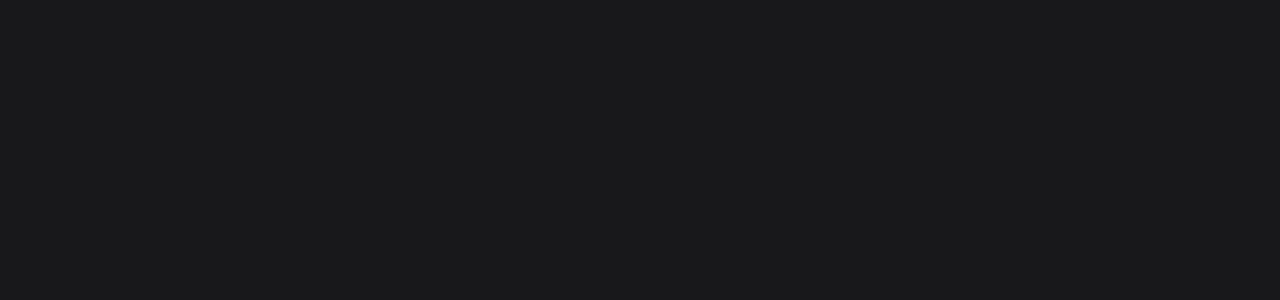
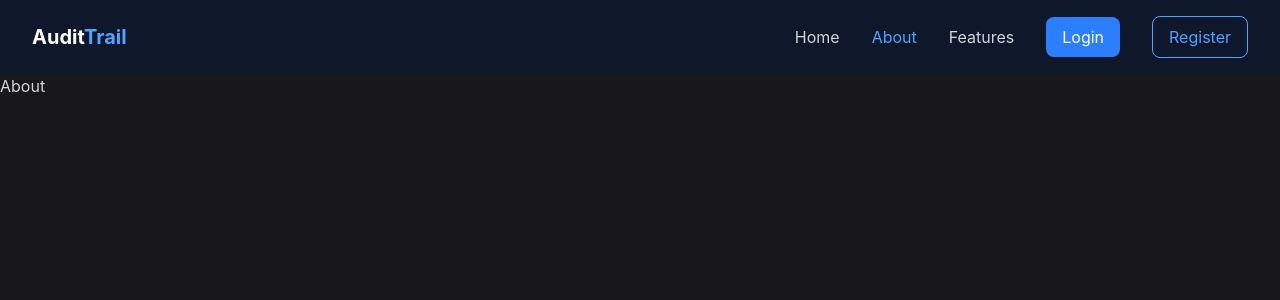
Before and after one commit to chandancoder-dev/audit-trail-team14, a React (Vite) app in the folder client/: page /About in a window 1280 px wide. Before the commit this address had no page. Shown: the top 300 px of the page. Built offline with nearby package versions, Linux system fonts and the light colour scheme.

Commit message:
create navbar

```diff
--- a/client/src/App.jsx
+++ b/client/src/App.jsx
@@ -1,19 +1,32 @@
 import { BrowserRouter, Routes, Route } from "react-router-dom";
 import HistoricalState from "./pages/HistoricalState";
 import ShipmentOperations from "./pages/ShipmentOperations";
+import Home from "./pages/Home";
+import About from "./pages/About";
+import Features from "./pages/Features";
 import AuditTimeline from "./components/AuditTimeline";
+import NavBar from "./components/Navbar";
 
 function App() {
   return (
-    <BrowserRouter>
+
+        <BrowserRouter>
+        <NavBar/>
+
       <div className="min-h-screen bg-bg-primary text-text-normal">
         <Routes>
           <Route path="/" element={<ShipmentOperations />} />
+          <Route path = "/home" element = {<Home/>} />
+          <Route path = "/About" element = {<About/>} />
+          <Route path = "/features" element = {<Features/>} />
           <Route path="/historicalstate" element={<HistoricalState />} />
           <Route path="/audittimeline" element={<AuditTimeline />} />
         </Routes>
       </div>
-    </BrowserRouter>
+      </BrowserRouter>
+
+
+
   );
 }
 
--- /dev/null
+++ b/client/src/components/Navbar.jsx
@@ -0,0 +1,71 @@
+import { NavLink } from "react-router-dom";
+
+function NavBar() {
+  return (
+    <nav className="flex items-center justify-between px-8 py-4 bg-slate-900 text-white">
+
+      {/* Logo */}
+      <div className="text-xl font-bold">
+        Audit<span className="text-blue-400">Trail</span>
+      </div>
+
+      {/* Navigation */}
+      <div className="flex items-center gap-8">
+        <NavLink
+          to="/home"
+          className={({ isActive }) =>
+            `transition-colors ${
+              isActive
+                ? "text-blue-400"
+                : "text-gray-300 hover:text-white"
+            }`
+          }
+        >
+          Home
+        </NavLink>
+
+        <NavLink
+          to="/about"
+          className={({ isActive }) =>
+            `transition-colors ${
+              isActive
+                ? "text-blue-400"
+                : "text-gray-300 hover:text-white"
+            }`
+          }
+        >
+          About
+        </NavLink>
+
+        <NavLink
+          to="/features"
+          className={({ isActive }) =>
+            `transition-colors ${
+              isActive
+                ? "text-blue-400"
+                : "text-gray-300 hover:text-white"
+            }`
+          }
+        >
+          Features
+        </NavLink>
+
+        <NavLink
+          to="/login"
+          className="px-4 py-2 rounded-lg bg-blue-500 hover:bg-blue-600 transition-colors"
+        >
+          Login
+        </NavLink>
+
+        <NavLink
+          to="/register"
+          className="px-4 py-2 rounded-lg border border-blue-400 text-blue-400 hover:bg-blue-400 hover:text-white transition-colors"
+        >
+          Register
+        </NavLink>
+      </div>
+    </nav>
+  );
+}
+
+export default NavBar;
--- /dev/null
+++ b/client/src/pages/About.jsx
@@ -0,0 +1,8 @@
+function About(){
+
+    return <>
+       <h1>About</h1>
+    </>
+}
+
+export default About;
--- /dev/null
+++ b/client/src/pages/Features.jsx
@@ -0,0 +1,9 @@
+
+function Features(){
+
+    return <>
+       <h1>Features</h1>
+    </>
+}
+
+export default Features;
--- /dev/null
+++ b/client/src/pages/Home.jsx
@@ -0,0 +1,8 @@
+function Home(){
+
+    return <>
+       <h1>Home</h1>
+    </>
+}
+
+export default Home;
```
